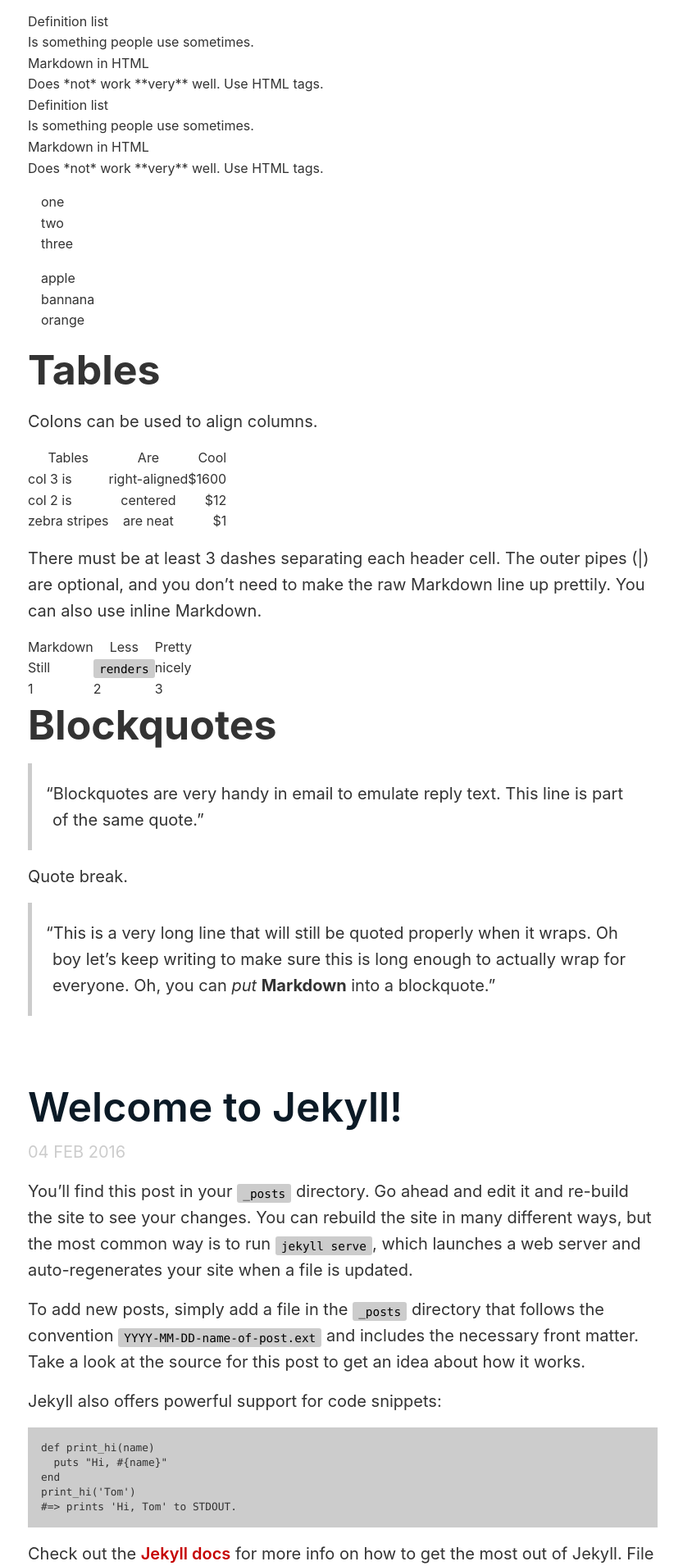
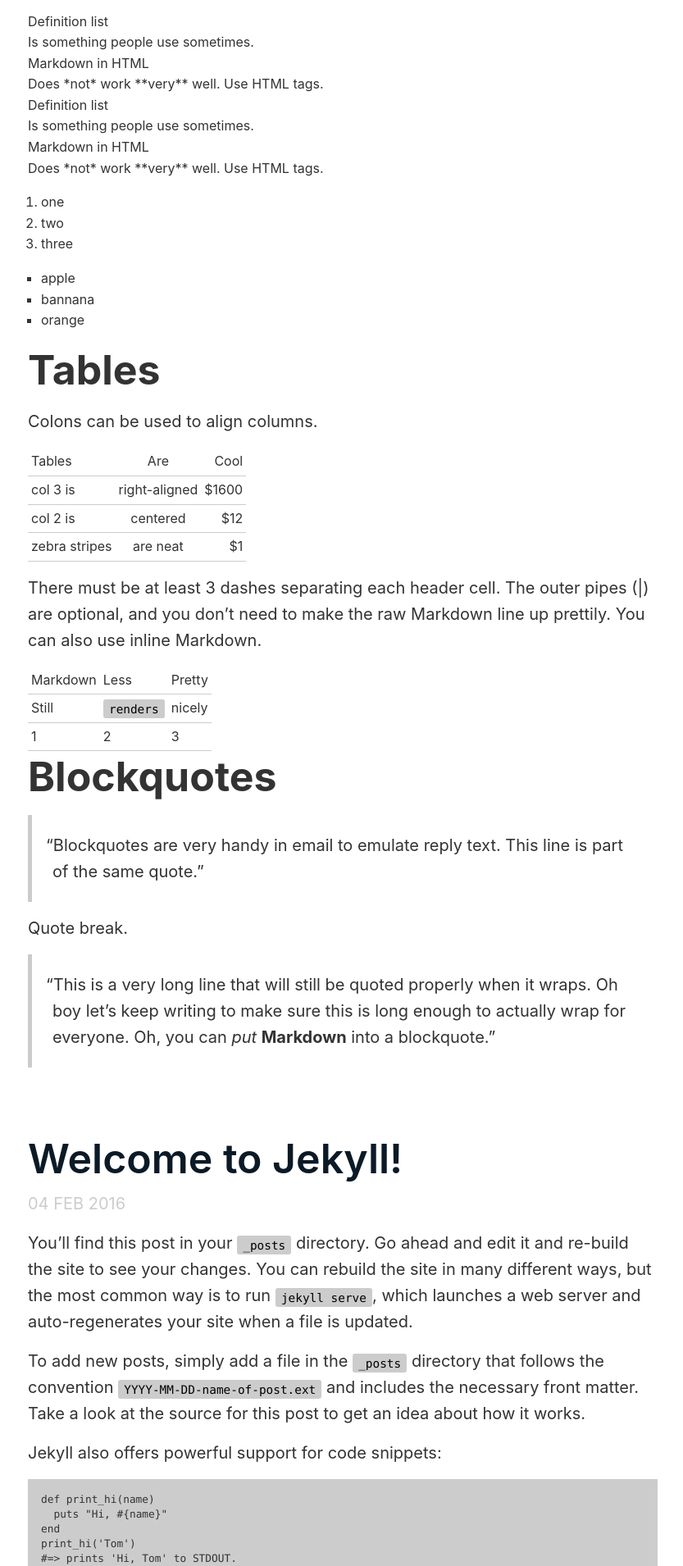
Before and after one commit to miklb/jekyll-indieweb, a Jekyll site: the page built from index.html, in a window 1280 px wide. Shown: the part 2066-3976 px from the top of the page at 82% size, without its empty margins (222-1055 px from the left). Built offline with Jekyll 4.4.1, drawn with Linux system fonts in a browser that asks for light colours; the list of posts is cut into pages by our own code.

Commit message:
minor default style additions

```diff
--- a/_includes/hcard.html
+++ b/_includes/hcard.html
@@ -1,4 +1,4 @@
-	<div class="h-card">
+	<div class="banner h-card">
 		<img class="u-photo" src="{{ site.author_img }}">
 		<h2>Welcome to the website of <span class="p-name">{{ site.author }}</span></h2>
 
--- a/_sass/partials/_base.scss
+++ b/_sass/partials/_base.scss
@@ -52,8 +52,14 @@
 }
 
 .post {
-  ol,
+  ol {
+    list-style-type: decimal;
+    margin: 1rem .5rem;
+
+  }
+
   ul {
+    list-style-type: square;
     margin: 1rem .5rem;
     }
 
@@ -109,6 +115,19 @@
   }
 }
 
+table {
+  border-collapse: collapse;
+}
+
+tr {
+  border-bottom: 1px solid $quiet-color;
+}
+
+th, td {
+  text-align: left;
+  padding: 4px;
+}
+
 // Headings
 h1,
 h2,
@@ -144,16 +163,7 @@
   margin-top: 1rem;
 }
 
-.post-title {
-  a {
-    color: $heading-color;
 
-    &:hover {
-      color: $link-color;
-      text-decoration: none;
-    }
-  }
-}
 
 .u-url {
   color: $text-color;
@@ -171,14 +181,6 @@
     color: $white;
     margin-left: em;
   }
-}
-
-.u-photo {
-  border: $quiet-color 3px solid;
-  border-radius: 50%;
-  height: 160px;
-  overflow: hidden;
-  width: 160px;
 }
 
 .soc {
--- a/_sass/partials/_layout.scss
+++ b/_sass/partials/_layout.scss
@@ -51,7 +51,18 @@
   }
 }
 
-.h-card {
+.post-title {
+  a {
+    color: $heading-color;
+
+    &:hover {
+      color: $link-color;
+      text-decoration: none;
+    }
+  }
+}
+
+.banner {
   @extend %padding-regular;
   background-color: $heading-color;
   background-size: cover;
@@ -60,6 +71,14 @@
   font-size: 1.2em;
   text-align: center;
   width: 100%;
+
+  .u-photo {
+    border: $quiet-color 3px solid;
+    border-radius: 50%;
+    height: 10rem;
+    overflow: hidden;
+    width: 10rem;
+  }
 }
 
 
@@ -104,3 +123,13 @@
   background-color: $text-color;
   color: $quiet-color;
 }
+
+.entry-meta {
+  .u-photo {
+    border: $quiet-color 3px solid;
+    border-radius: 50%;
+    height: 5rem;
+    overflow: hidden;
+    width: 5rem;
+    }
+}
```
Also changed, not shown: _layouts/post.html (+6 -5 lines).
